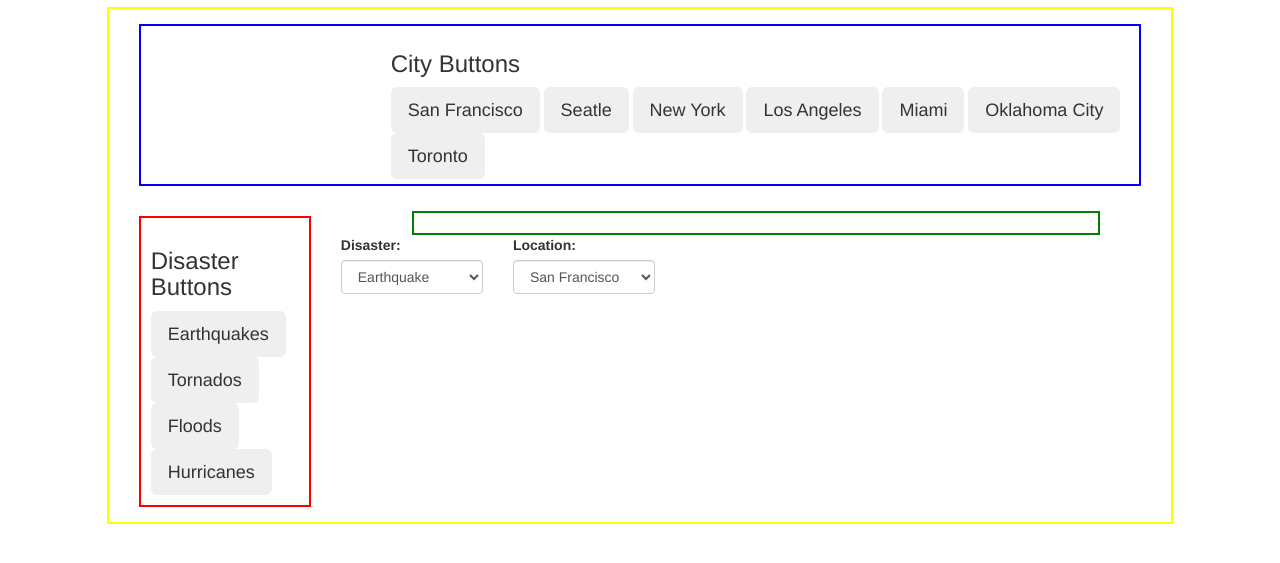
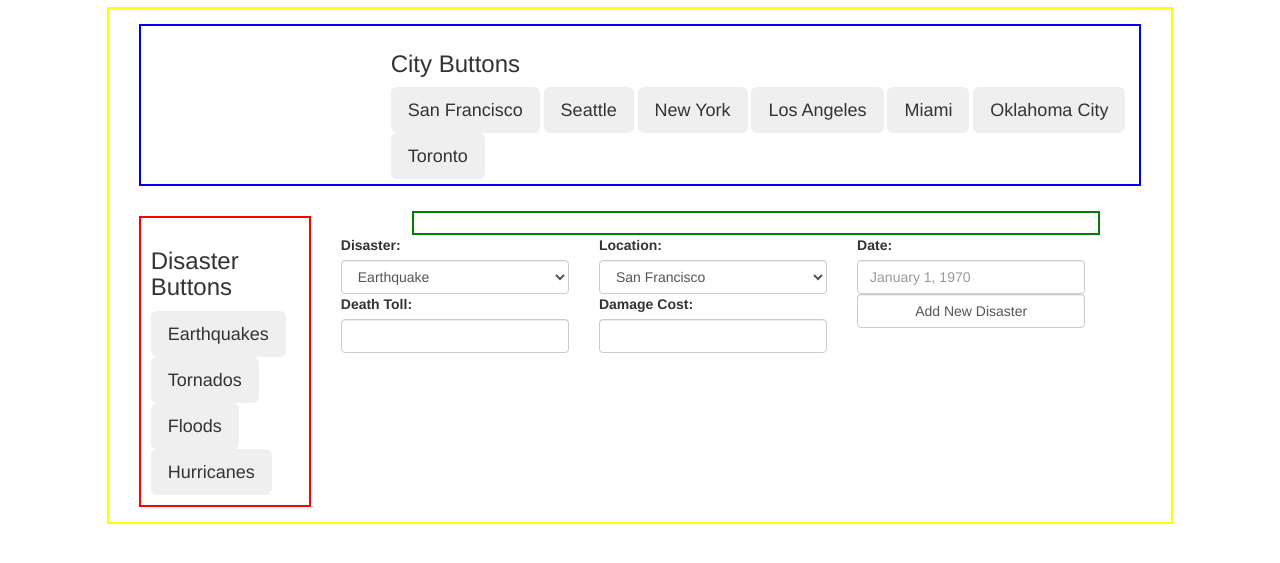
Before and after one commit to 19dst89/gdp, a website: page views/index.html in a window 1280 px wide. Shown: the part 63-626 px from the top of the page. Drawn offline with nearby package versions, Linux system fonts and the light colour scheme; no server answers.

Commit message:
post route, finish new disaster form, fixed create function

```diff
--- a/server.js
+++ b/server.js
@@ -20,7 +20,7 @@ app.get('/', function homepage (req, res){
 
 // JSON API endpoints
 app.get('/api/disasters', controllers.disasters.index);
-app.get('/api/disasters/', controllers.disasters.create);
+app.post('/api/disasters', controllers.disasters.create);
 // app.get('/api/disasters/:name', controllers.disasters.show);
 app.get('/api/disasters/:location', controllers.disasters.show);
 // app.delete('/api/disasters/:name', controllers.disasters.destroy);
--- a/views/index.html
+++ b/views/index.html
@@ -21,7 +21,7 @@
     <div class="cities">
       <h3>City Buttons</h3>
       <button name="location" value="San Francisco" class="city-btns btn btn-lg" id="sf-btn">San Francisco</button>
-      <button value="Seattle" id="seattle-btn" class="city-btns btn btn-lg">Seatle</button>
+      <button value="Seattle" id="seattle-btn" class="city-btns btn btn-lg">Seattle</button>
       <button value="New York" class="city-btns btn btn-lg">New York</button>
       <button class="city-btns btn btn-lg">Los Angeles</button>
       <button class="city-btns btn btn-lg">Miami</button>
@@ -39,19 +39,19 @@
     <div class="display-box col-md-8 col-md-offset-1">
     </div>
     <div class="new-input-form">
-      <form action="/new-disaster" method="POST">
-        <div class="disaster-form col-md-2">
+      <form action="api/disasters" method="POST">
+        <div class="disaster-form col-md-3">
           <label>Disaster:</label>
-          <select class="form-control">
+          <select name="type" class="form-control">
             <option>Earthquake</option>
             <option>Hurricane</option>
             <option>Tornado</option>
             <option>Flood</option>
           </select>
         </div>
-        <div class="location-form col-md-2">
+        <div class="location-form col-md-3">
           <label>Location:</label>
-          <select class="form-control">
+          <select name="location" class="form-control">
             <option>San Francisco</option>
             <option>Seattle</option>
             <option>New York</option>
@@ -61,6 +61,21 @@
             <option>Toronto</option>
           </select>
         </div>
+        <div class="date-form col-md-3">
+          <label>Date:</label>
+          <input class="form-control" type="text" name="date" placeholder="January 1, 1970">
+        </div>
+        <div class="deaths-form col-md-3">
+          <label>Death Toll:</label>
+          <input class="form-control" type="number" name="deathToll" min="0" max="1000000000">
+        </div>
+        <div class="dmg-form col-md-3">
+          <label>Damage Cost:</label>
+          <input class="form-control" type="number" name="dmgCost" min="0" max="1000000000000">
+        </div>
+        <div class="submit-new-disaster col-md-3">
+          <input class="form-control" type="submit" value="Add New Disaster">
+        </div>
       </form>
     </div>
 
```
Also changed, not shown: controllers/disastersController.js (+6 -6 lines), public/scripts/app.js (+11 -0 lines).
